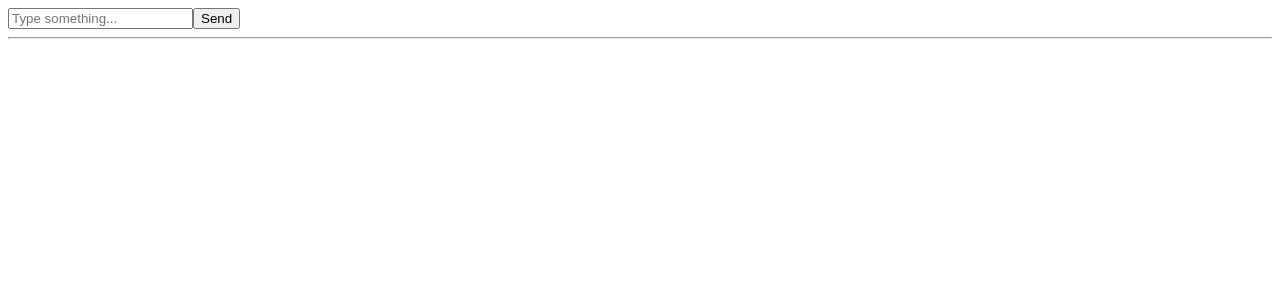
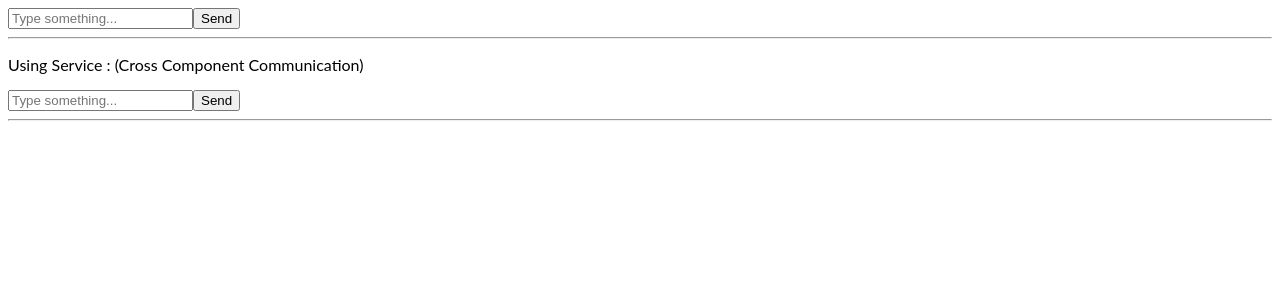
Before and after one commit to sreenivasvaluelabs/angular-Input-ouput-communication, an Angular app: page / in a window 1280 px wide. Shown: the top 300 px of the page. Built offline with nearby package versions, Linux system fonts and the light colour scheme.

Commit message:
2 files modified, 7 added

```diff
--- a/src/app/app.component.html
+++ b/src/app/app.component.html
@@ -1,2 +1,11 @@
  <my-listpost [listPost] = "postDataArr"></my-listpost>
   <my-addpost (postData) = "onAddPost($event)"></my-addpost>
+
+
+  <p>
+  Using Service : (Cross Component Communication)
+</p>
+<div>
+  <my-service-list-post></my-service-list-post>
+  <my-service-add-post></my-service-add-post>
+</div>
--- /dev/null
+++ b/src/app/serviceaddpost/serviceaddpost.component.html
@@ -0,0 +1,7 @@
+ <div class="input-group input-group-lg">
+  <input type="text" class="form-control margin10px comment" placeholder="Type something..." aria-label="Sizing example input" aria-describedby="inputGroup-sizing-lg" #postMessage>
+
+<button type="button" class="btn btn-success margin10px" (click)="addPostMessage(postMessage)">Send</button>
+</div>
+
+<hr>
--- /dev/null
+++ b/src/app/serviceaddpost/serviceaddpost.component.ts
@@ -0,0 +1,23 @@
+
+import {Component} from '@angular/core';
+import { SharedService } from '../shared/shared.service';
+
+@Component({
+  selector:'my-service-add-post',
+  templateUrl: './serviceaddpost.component.html',
+  styleUrls: ['./serviceaddpost.component.css']
+})
+
+export class ServiceAddPostComponent {
+
+  constructor(private sharedserive:SharedService){}
+
+  addPostMessage(postMessage:HTMLInputElement){
+    // Emitts the event.
+    //this.sharedserive.chatMessageAdded.emit(postMessage.value)
+   // postMessage.value = '';
+      this.sharedserive.chatMessageAdded.next(postMessage.value);
+      postMessage.value = '';
+  }
+
+}
--- /dev/null
+++ b/src/app/servicelistpost/servicelistpost.component.html
@@ -0,0 +1,3 @@
+<div *ngFor = "let post of listPost;">
+<span class="d-block p-2 bg-dark text-white margin10px comment">{{post}}</span>
+</div>
--- /dev/null
+++ b/src/app/servicelistpost/servicelistpost.component.ts
@@ -0,0 +1,22 @@
+
+import {Component, OnInit} from '@angular/core';
+import {SharedService} from '../shared/shared.service';
+@Component({
+  selector:'my-service-list-post',
+  templateUrl: './servicelistpost.component.html',
+  styleUrls: ['./servicelistpost.component.css']
+})
+
+export class ServiceListPostComponent implements OnInit{
+
+listPost = [];
+constructor(private sharedService:SharedService){}
+
+ngOnInit(){
+    // subscribe receives the value.
+    this.sharedService.chatMessageAdded.subscribe((data) => {
+    this.listPost.push(data);
+   });
+ }
+
+}
--- /dev/null
+++ b/src/app/shared/shared.service.ts
@@ -0,0 +1,9 @@
+import {Injectable, EventEmitter} from '@angular/core';
+import {Subject} from 'rxjs';
+// @Injectable makes to available services in root level.
+@Injectable({providedIn:'root'})
+export class SharedService {
+  //chatMessageAdded = new EventEmitter();
+  //or
+  chatMessageAdded = new Subject();
+}
```
Also changed, not shown: src/app/app.module.ts (+6 -1 lines), src/app/serviceaddpost/serviceaddpost.component.css (added), src/app/servicelistpost/servicelistpost.component.css (added).
